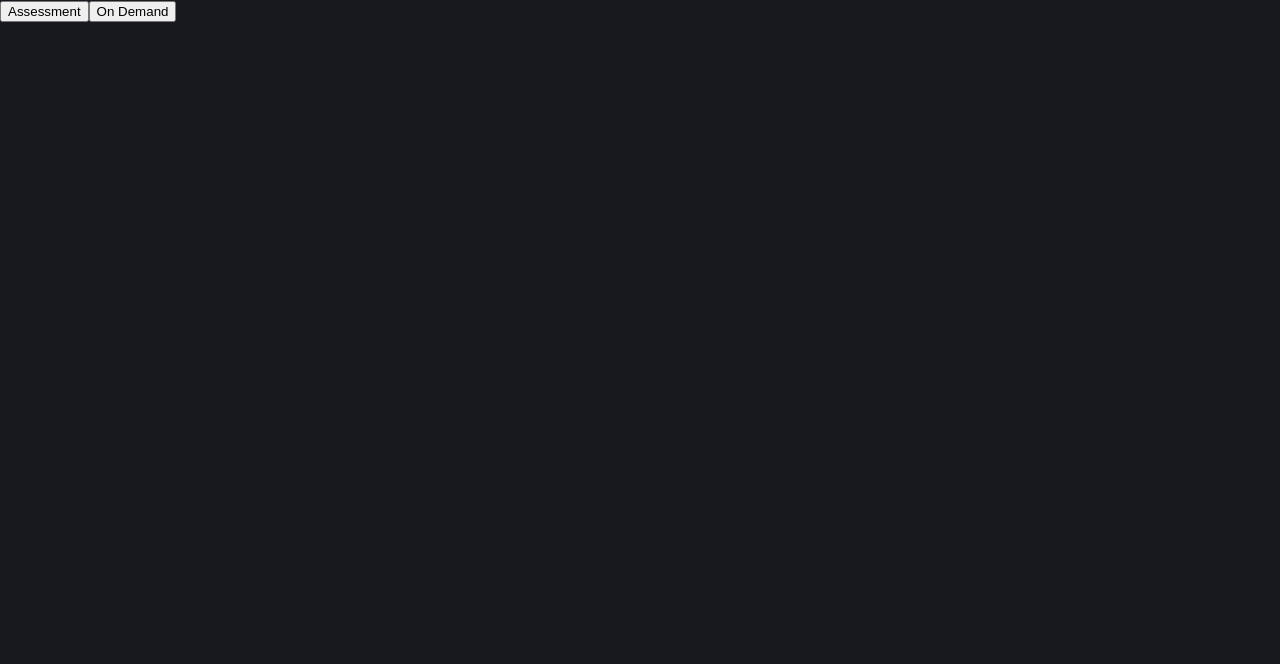
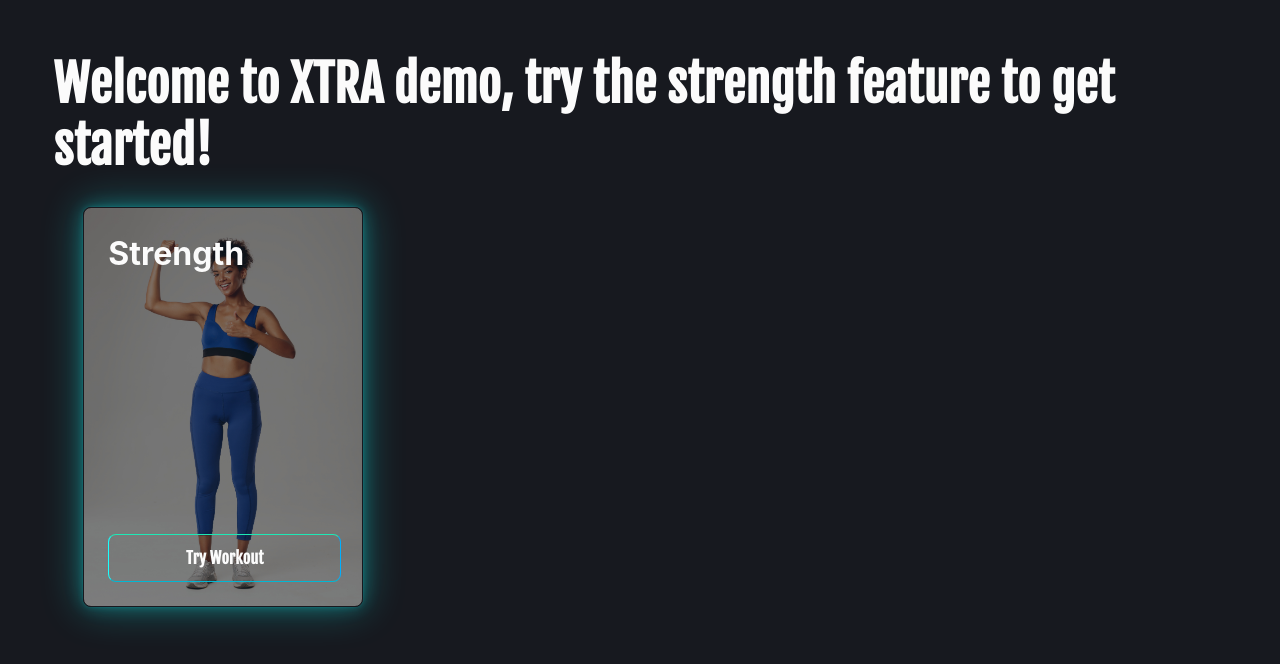
Before and after one commit to xtravision-ai/xtravision-react, a React (Create React App) app in the folder demo/: page / in a window 1280 px wide. Shown: the top 664 px of the page. Built offline with nearby package versions, Linux system fonts and the light colour scheme.

Commit message:
demo homepage new ui

```diff
--- a/demo/src/pages/HomePage.tsx
+++ b/demo/src/pages/HomePage.tsx
@@ -1,31 +1,388 @@
-import "../styles.css";
 import React from "react";
 import { AppRoute } from "../Routes";
+import { makeStyles, Theme, Box } from "@material-ui/core";
+import { Features } from "../common";
 
-const HomePage = () => {
+const useStyles = makeStyles((theme: Theme) => ({
+  root: {
+    display: "flex",
+    height: "100%",
+    width: "100%",
+    flexDirection: "column",
+    overflowX: "hidden",
+  },
+
+  PageheaderContainer: {
+    display: "flex",
+    flexDirection: "row",
+    justifyContent: "space-between",
+    margin: "calc(100vh/15)",
+    height: "fit-content",
+  },
+
+  mainText: {
+    textTransform: "uppercase",
+    fontFamily: "Fjalla One",
+    fontStyle: "normal",
+    fontWeight: 400,
+    fontSize: "48px",
+    lineHeight: "120%",
+    letterSpacing: "-0.0368em",
+    color: "#FBFBFB",
+    margin: "20px 30px",
+  },
+  headerlogo: {
+    margin: "20px 30px",
+  },
+  dashBoardContainer: {
+    display: "flex",
+    flexDirection: "row",
+    margin: "calc(100vh/15)",
+    height: "fit-content",
+    alignSelf: "center",
+  },
+
+  dashBoardLeft: {
+    display: "flex",
+    justifyContent: "flex-start",
+    flexDirection: "column",
+    marginRight: "calc(100vw/30)",
+    marginLeft: "calc(100vw/20)",
+  },
+  styleMeter: {
+    width: "500px",
+    height: "250px",
+    background: "#2c2f3a33",
+    borderRadius: "8px",
+    boxShadow:
+      "0px 0px 34px rgba(0, 0, 0, 0.26), 0px 0px 17.7344px rgba(0, 0, 0, 0.188032), 0px 0px 8.3232px rgba(0, 0, 0, 0.146016), 0px 0px 3.6448px rgba(0, 0, 0, 0.113984), 0px 0px 1.5776px rgba(0, 0, 0, 0.071968)",
+    "& div": {
+      margin: "20px",
+      color: "#FBFBFB",
+      fontFamily: "Inter",
+      fontStyle: "normal",
+      fontWeight: 700,
+      lineHeight: "120%",
+      letterSpacing: "-0.0368em",
+      fontSize: "30px",
+    },
+  },
+  lastExerciseBox: {
+    width: "500px",
+    height: "200px",
+    marginTop: "20px",
+    borderRadius: "8px",
+    border: "1px solid",
+    borderColor: "#1DE9B6 #00B0FF #00B8D4 #18FFFF",
+    flexDirection: "column",
+    justifyContent: "space-between",
+    display: "flex",
+    backgroundImage: `url('/Xtra Cards/card.png')`,
+    backgroundSize: "cover",
+    backgroundRepeat: "no-repeat",
+    backgroundPosition: "center",
+  },
+
+  dashBoardRight: {
+    borderRadius: "8px",
+    display: "flex",
+    flexDirection: "column",
+    marginLeft: "calc(100vw/30)",
+  },
+  scoreBox: {
+    width: "500px",
+    height: "fit-content",
+    background: "#2c2f3a33",
+    borderRadius: "8px",
+    boxShadow:
+      "0px 0px 41px rgba(24, 255, 255, 0.33), 0px 0px 17.8734px rgba(24, 255, 255, 0.22275), 0px 0px 6.6625px rgba(24, 255, 255, 0.165), 0px 0px 2.37031px rgba(24, 255, 255, 0.10725)",
+  },
+  startExerciseButton: {
+    marginLeft: "20px",
+    marginBottom: "10vh",
+    alignSelf: "center",
+    transform: "translateY(40%)",
+    letterSpacing: "0.0068em",
+    fontSize: "16px",
+    boxSizing: "border-box",
+    display: "flex",
+    flexDirection: "row",
+    justifyContent: "center",
+    alignItems: "center",
+    padding: "0px",
+    width: "250px",
+    height: "48px",
+    borderRadius: "8px",
+    flex: "none",
+    order: 1,
+    flexGrow: 0,
+    border: "1px solid",
+    color: "#090909",
+    background: "linear-gradient(91.77deg, #00B0FF 29.69%, #18FFFF 100%)",
+
+    boxShadow:
+      "0px 0px 34px rgba(0, 0, 0, 0.26), 0px 0px 17.7344px rgba(0, 0, 0, 0.188032), 0px 0px 8.3232px rgba(0, 0, 0, 0.146016), 0px 0px 3.6448px rgba(0, 0, 0, 0.113984), 0px 0px 1.5776px rgba(0, 0, 0, 0.071968)",
+    "&:hover": {
+      cursor: "pointer",
+      background: "linear-gradient(91.77deg, #18FFFF 29.69%, #18FFFF 100%)",
+    },
+  },
+  startExerciseInitialButton: {
+    letterSpacing: "0.0068em",
+    fontSize: "16px",
+    boxSizing: "border-box",
+    display: "flex",
+    justifyContent: "center",
+    alignItems: "center",
+    padding: "0px",
+    width: "250px",
+    height: "48px",
+    borderRadius: "8px",
+    border: "1px solid",
+    color: "#090909",
+    background: "linear-gradient(91.77deg, #00B0FF 29.69%, #18FFFF 100%)",
+    marginTop: "50px",
+
+    boxShadow:
+      "0px 0px 34px rgba(0, 0, 0, 0.26), 0px 0px 17.7344px rgba(0, 0, 0, 0.188032), 0px 0px 8.3232px rgba(0, 0, 0, 0.146016), 0px 0px 3.6448px rgba(0, 0, 0, 0.113984), 0px 0px 1.5776px rgba(0, 0, 0, 0.071968)",
+    "&:hover": {
+      cursor: "pointer",
+      background: "linear-gradient(91.77deg, #18FFFF 29.69%, #18FFFF 100%)",
+    },
+  },
+  scoreBoxHeading: {
+    fontSize: "20px",
+    fontFamily: "Inter",
+    color: "#FBFBFB",
+    fontWeight: 600,
+  },
+  scoreBoxValue: {
+    fontSize: "45px",
+    fontFamily: "Fjalla One",
+    color: "#FBFBFB",
+    fontWeight: 600,
+  },
+  cardContainer: {
+    // marginTop: '10px',
+    height: "400px",
+    boxSizing: "border-box",
+    display: "flex",
+    flexDirection: "column",
+    padding: "24px",
+    gap: "20px",
+    position: "relative",
+    width: "280px",
+    marginLeft: "30px",
+    marginBottom: "30px",
+    borderRadius: "8px",
+    border: "1px solid",
+    borderColor: "#17191F",
+    boxShadow:
+      "0px 0px 41px rgba(24, 255, 255, 0.33), 0px 0px 17.8734px rgba(24, 255, 255, 0.22275), 0px 0px 6.6625px rgba(24, 255, 255, 0.165), 0px 0px 2.37031px rgba(24, 255, 255, 0.10725)",
+    color: "#FBFBFB",
+    "&:hover": {
+      borderColor: "#1DE9B6 #00B0FF #00B8D4 #18FFFF",
+      border: "2px solid",
+      padding: "1vw",
+    },
+  },
+  cardHeader: {
+    marginLeft: "auto",
+    fontFamily: "Inter",
+    fontStyle: "normal",
+    fontWeight: 700,
+    fontSize: "32px",
+    lineHeight: "135%",
+    [theme.breakpoints.down("md")]: {
+      fontSize: "20px",
+    },
+  },
+  cardButton: {
+    letterSpacing: "0.0068em",
+    fontSize: "16px",
+    boxSizing: "border-box",
+    display: "flex",
+    flexDirection: "row",
+    justifyContent: "center",
+    alignItems: "center",
+    padding: "0px",
+    width: "233px",
+    height: "48px",
+    borderRadius: "8px",
+    flex: "none",
+    order: 1,
+    flexGrow: 0,
+    border: "1px solid",
+    borderColor: "#1DE9B6 #00B0FF #00B8D4 #18FFFF",
+    "&:hover": {
+      cursor: "pointer",
+      border: "2px solid transparent",
+      background: "linear-gradient(91.77deg, #18FFFF 29.69%, #18FFFF 100%)",
+      color: "#17191F",
+    },
+    [theme.breakpoints.down("md")]: {
+      fontSize: "14px",
+    },
+  },
+
+  menuContainer: {
+    display: "flex",
+    flexDirection: "row",
+    flexWrap: "wrap",
+    justifyContent: "center",
+  },
+  cardInfo: {
+    // marginTop: '28%',
+    height: "81%",
+  },
+  menuOption: {
+    fontFamily: "Inter",
+    fontStyle: "normal",
+    fontWeight: 700,
+    fontSize: "32px",
+    lineHeight: "135%",
+
+    [theme.breakpoints.down("md")]: {
+      fontSize: "24px",
+    },
+  },
+  menuDescription: {
+    letterSpacing: "-0.016em",
+    fontFamily: "Inter",
+    fontStyle: "normal",
+    fontWeight: 700,
+    fontSize: "18px",
+    lineHeight: "135%",
+    height: "70px",
+    [theme.breakpoints.down("md")]: {
+      fontSize: "14px",
+    },
+  },
+  requestInfo: {
+    height: "fit-content",
+    width: "370px",
+    padding: theme.spacing(3),
+    borderRadius: "10px",
+    backgroundColor: "white",
+    marginTop: "20px",
+    boxShadow:
+      "0px 0px 41px rgba(24, 255, 255, 0.33), 0px 0px 17.8734px rgba(24, 255, 255, 0.22275), 0px 0px 6.6625px rgba(24, 255, 255, 0.165), 0px 0px 2.37031px rgba(24, 255, 255, 0.10725)",
+  },
+  requestInfoTxt: {
+    fontSize: "18px",
+    fontWeight: "bold",
+    lineHeight: "120%",
+    marginBottom: "25px",
+  },
+  requestInfoSubtxt: {
+    fontSize: "16px",
+    lineHeight: "20px",
+    marginBottom: "30px",
+  },
+  chatWithUsBtn: {
+    borderRadius: "10px",
+    fontSize: "16px",
+    lineHeight: "20px",
+    color: "#256993",
+    border: `1px solid ${"#256993"}`,
+    padding: "10px 20px",
+    textAlign: "center",
+    width: "100%",
+
+    "&:hover": {
+      backgroundColor: "#256993",
+      color: "#fff",
+      cursor: "pointer",
+    },
+  },
+}));
+
+const Dashboard = ({ history }) => {
+  const classes = useStyles();
+
+  const lastExMenu = {
+    header: "",
+    menuOption: `Strength`,
+    description: "Do 10 squats to see the stats",
+    feature: Features.REPETITIONS,
+    backgroundImage: `url('/Xtra Cards/strength.jpg')`,
+  };
+
   return (
-    <div className="homepage-root">
-      <div className="homepage-button-container">
-        <button
-          className="button"
-          id="assessment"
-          onClick={() => {
-            window.location.href = AppRoute.Assessment;
+    <Box className={classes.dashBoardContainer}>
+      <div style={{ fontSize: "50px", fontWeight: "bold", color: "#FBFBFB" }}>
+        Welcome to XTRA demo, try the strength feature to get started!
+        <div
+          style={{
+            display: "flex",
+            flexDirection: "row",
+            marginTop: "30px",
+            justifyContent: "space-between",
           }}
         >
-          Assessment
-        </button>
-        <button
-          id="on-demand"
-          className="button"
-          onClick={() => {
-            window.location.href = AppRoute.OnDemand;
-          }}
-        >
-          On Demand
-        </button>
+          <div
+            className={classes.cardContainer}
+            style={{
+              backgroundImage: lastExMenu.backgroundImage,
+              backgroundSize: "cover",
+              backgroundRepeat: "no-repeat",
+              backgroundPosition: "center",
+            }}
+          >
+            <div className={classes.cardInfo}>
+              <div className={classes.menuOption}> {lastExMenu.menuOption}</div>
+              {/* <div className={classes.menuDescription}>{lastExMenu.description}</div> */}
+            </div>
+
+            <div
+              className={classes.cardButton}
+              onClick={(e) => {
+                e.preventDefault();
+
+                history.push(AppRoute.Workout, {
+                  feature: lastExMenu.feature,
+                });
+              }}
+            >
+              Try Workout
+            </div>
+          </div>
+        </div>
       </div>
-    </div>
+    </Box>
+  );
+};
+
+const HomePage = ({ history }) => {
+  const classes = useStyles();
+  return (
+    <Box className={classes.root}>
+      <Dashboard history={history} />
+    </Box>
+
+    // old - Assessment | OnDemand
+    // <div className="homepage-root">
+    //   <div className="homepage-button-container">
+    //     <button
+    //       className="button"
+    //       id="assessment"
+    //       onClick={() => {
+    //         window.location.href = AppRoute.Assessment;
+    //       }}
+    //     >
+    //       Assessment
+    //     </button>
+    //     <button
+    //       id="on-demand"
+    //       className="button"
+    //       onClick={() => {
+    //         window.location.href = AppRoute.OnDemand;
+    //       }}
+    //     >
+    //       On Demand
+    //     </button>
+    //   </div>
+    // </div>
   );
 };
 
```
